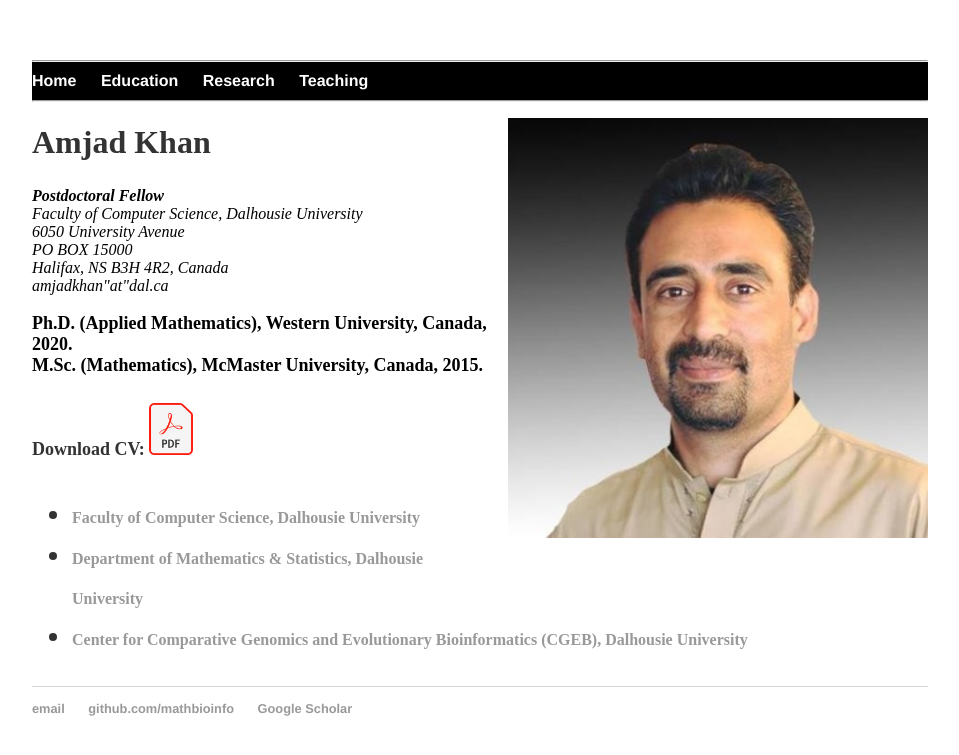
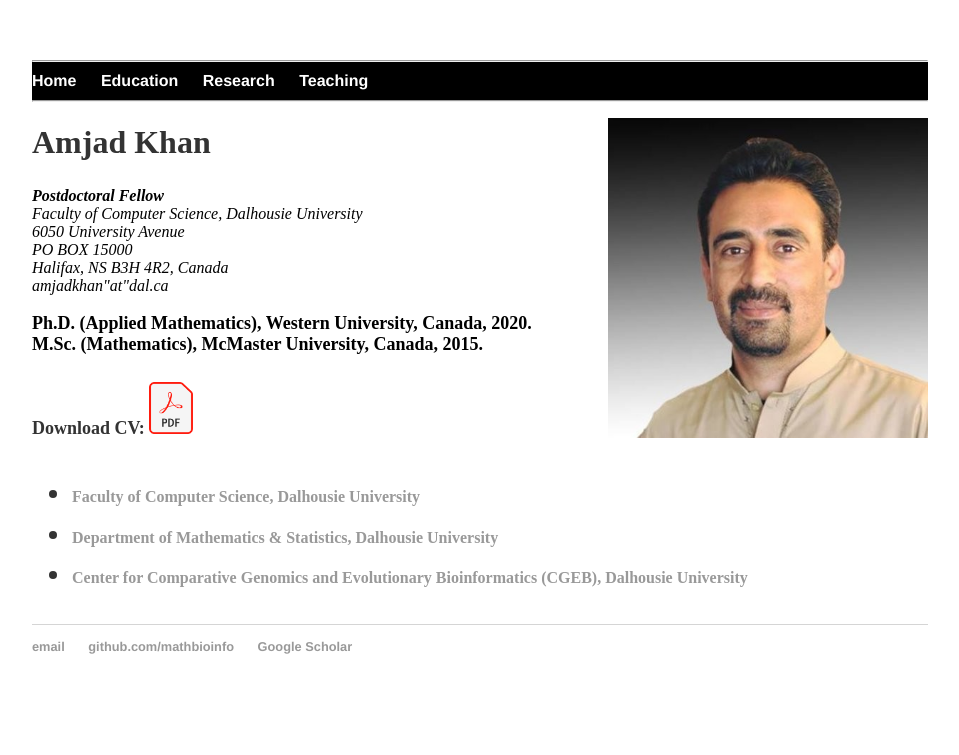
Before and after one commit to MathBioInfo/amjadkhan, a Jekyll site: the page index.html, which Jekyll copies as it is, in a window 1280 px wide. Shown: the top 755 px of the page, without its empty margins (160-1119 px from the left). Built offline with Jekyll 4.4.1, drawn with Linux system fonts in a browser that asks for light colours.

Commit message:
Update index.html

```diff
--- a/index.html
+++ b/index.html
@@ -22,7 +22,7 @@
 			<hr>
 		</ul>
 		</nav>
-		<img src="images/Amjad.jfif" style="float: right; width: 420px; margin-left: 15px;">
+		<img src="images/Amjad.jfif" style="float: right; width: 320px; margin-left: 15px;">
 		<div class="container">
     		<div class="blurb">
 			<div class="profile-body">
```
